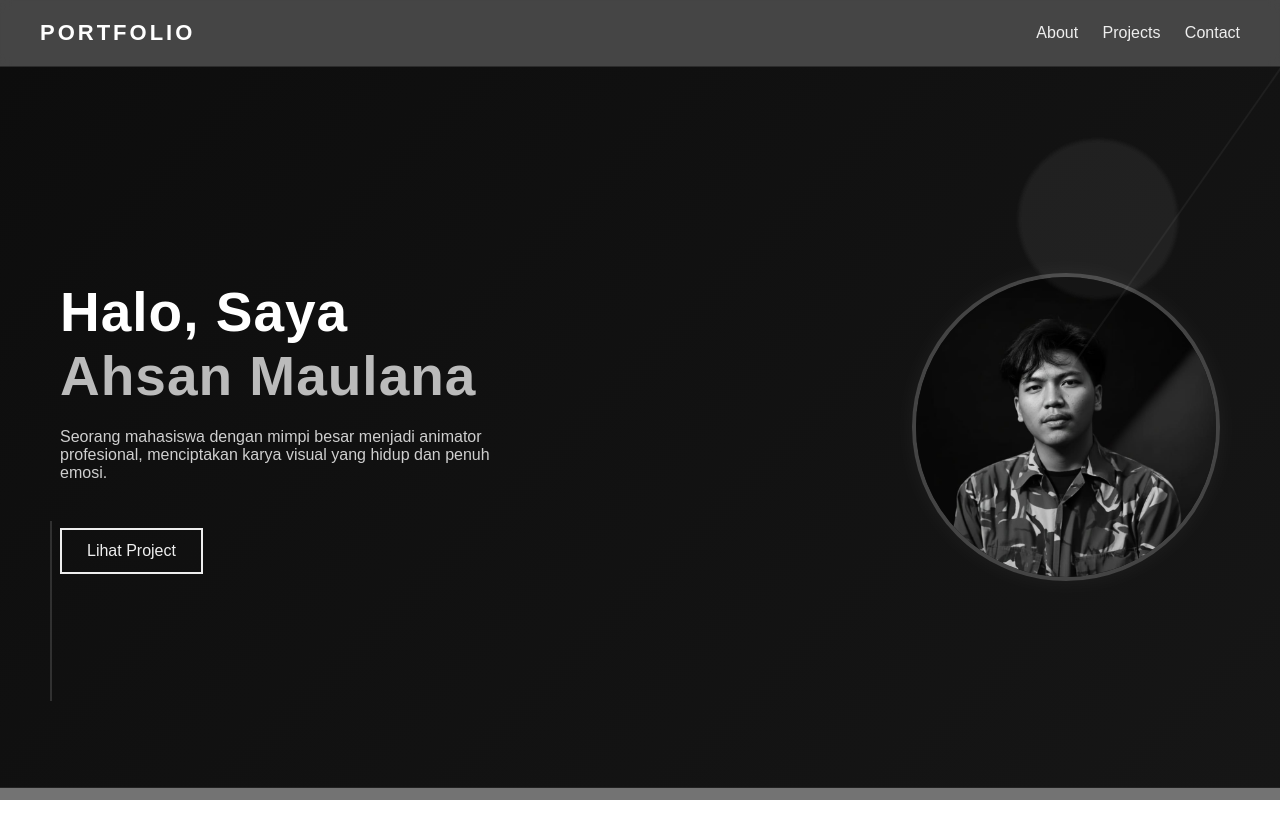
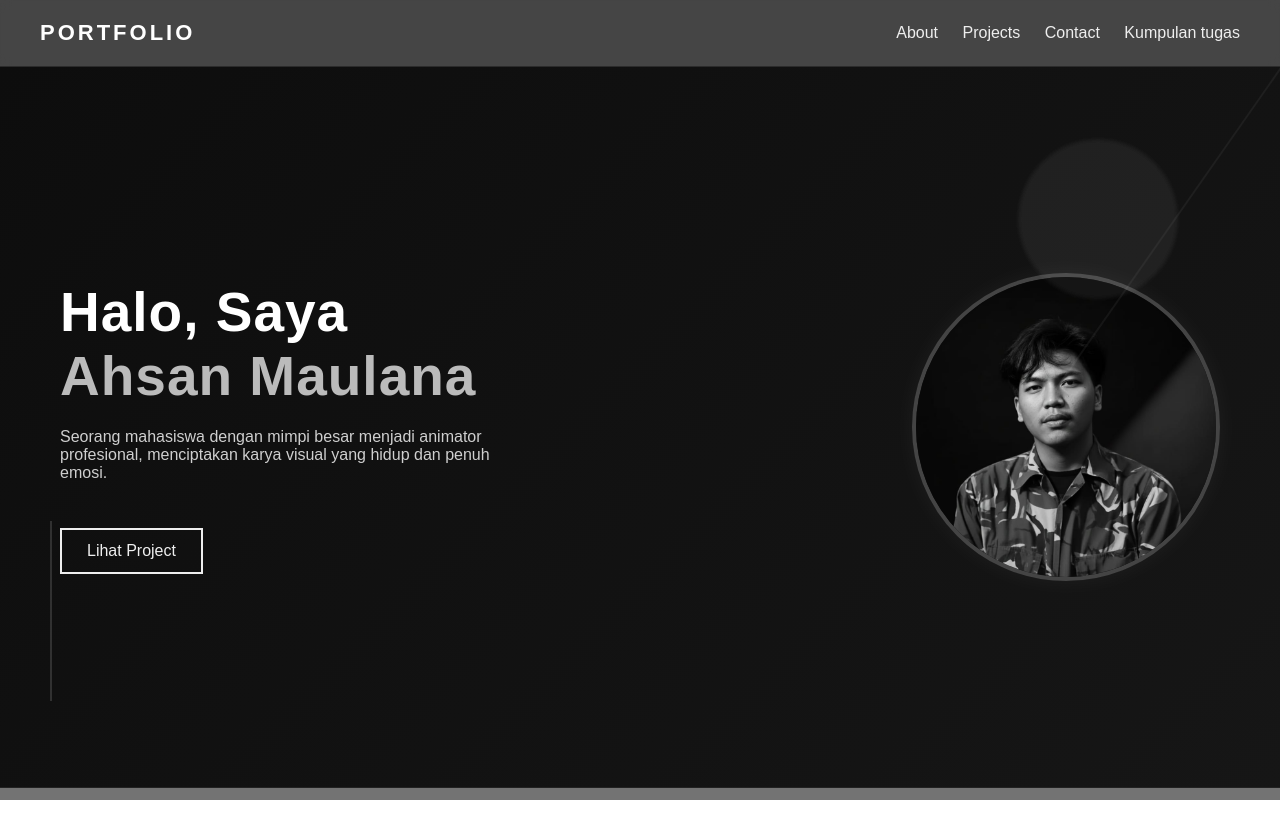
Before and after one commit to ahsanm285/pp-ahsan, a plain HTML site: page index.html in a window 1280 px wide. Shown: the top 838 px of the page. Drawn offline with Linux system fonts and the light colour scheme.

Commit message:
Update index.html

```diff
--- a/index.html
+++ b/index.html
@@ -198,6 +198,7 @@
             <a href="#about">About</a>
             <a href="#projects">Projects</a>
             <a href="#contact">Contact</a>
+            <a href="Lat_css.html">Kumpulan tugas</a>
         </nav>
     </header>
 
```
